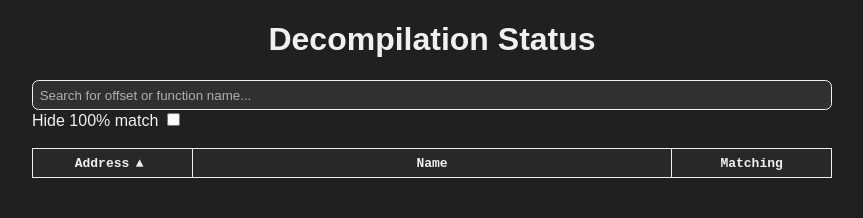
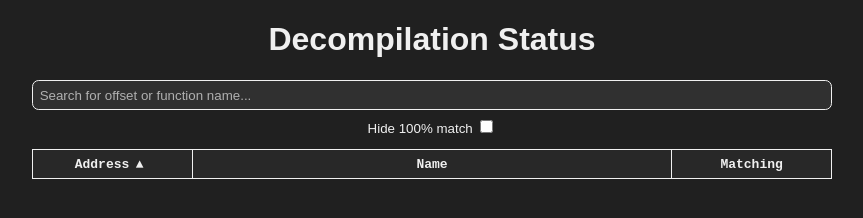
Before and after one commit to isledecomp/isle, a plain HTML site: page tools/reccmp/template.html in a window 1280 px wide. Shown: the whole page, without its empty margins (208-1071 px from the left). Drawn offline with Linux system fonts and the light colour scheme.

Commit message:
slight formatting improvement

```diff
--- a/tools/reccmp/template.html
+++ b/tools/reccmp/template.html
@@ -66,6 +66,12 @@
 
       #sortind {
         margin: 0 0.5em;
+      }
+
+      .filters {
+        font-size: 10pt;
+        text-align: center;
+        margin: 0.5em 0 1em 0;
       }
     </style>
     <script>
@@ -244,11 +250,10 @@
     <div class="main">
       <h1>Decompilation Status</h1>
       <input id="search" type="search" placeholder="Search for offset or function name...">
-      <div>
+      <div class="filters">
         <label for="cbHidePerfect">Hide 100% match</label>
         <input type="checkbox" id="cbHidePerfect" />
       </div>
-      <br>
       <table id="listing">
         <tr id='listingheader'><th style='width: 20%'>Address</th><th style="width:60%">Name</th><th style='width: 20%'>Matching</th></tr>
       </table>
```
